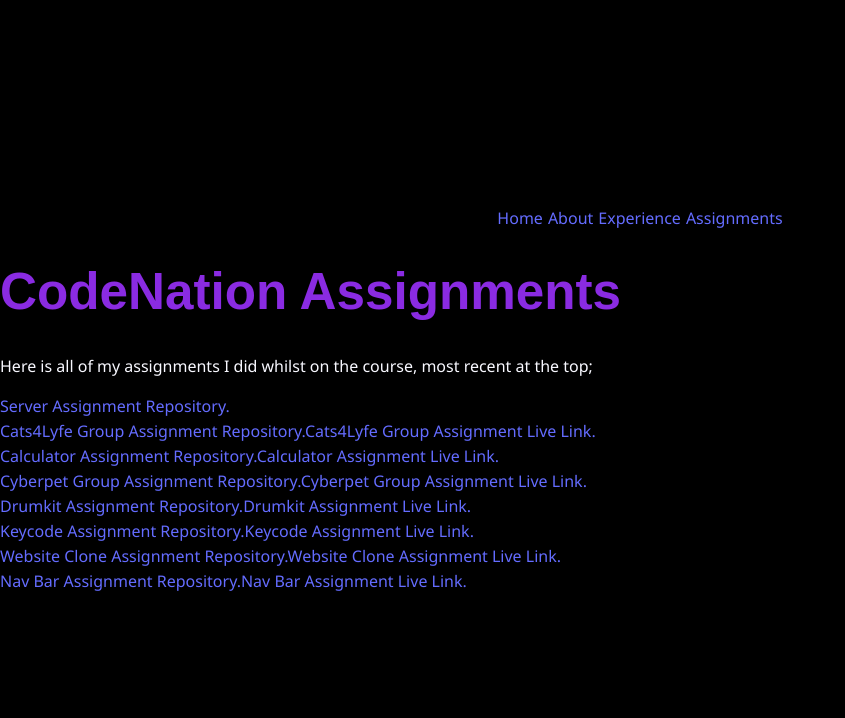
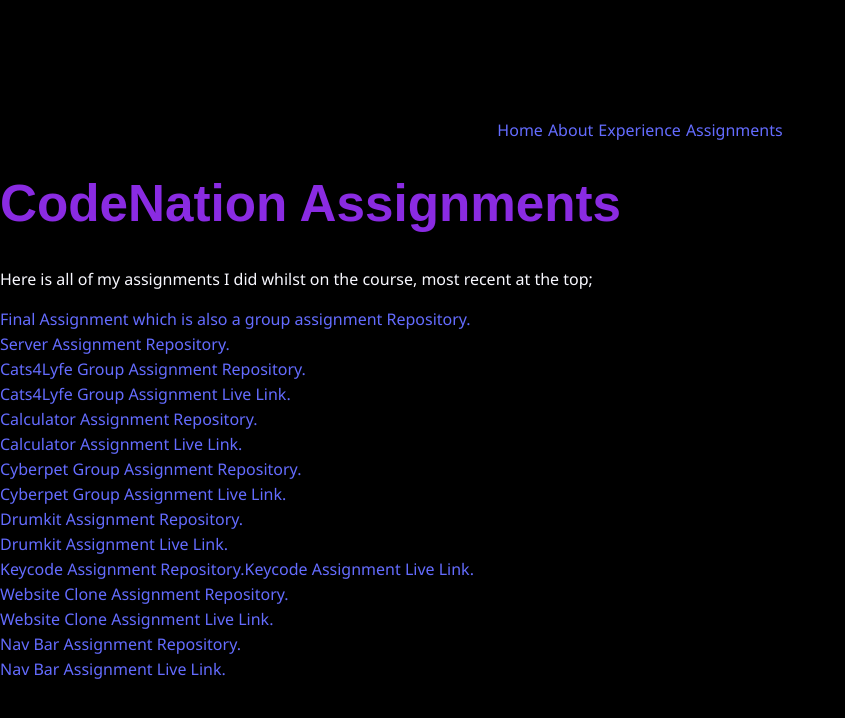
Before and after one commit to Kyle-Lawrenson/Portfolio-v2, a React (Vite) app: page /assignments in a window 1280 px wide. Shown: the top 718 px of the page, without its empty margins (0-845 px from the left). Built offline with nearby package versions, Linux system fonts and the light colour scheme.

Commit message:
Added my final assignment link

```diff
--- a/src/App.css
+++ b/src/App.css
@@ -54,6 +54,11 @@
   justify-content: space-evenly;
   color: #59C3C3;
   font-size: x-large;
+}
+
+.text-container{
+height: 100vh;
+/* width: 100vw; */
 }
 
 .photoshop {
--- a/src/Pages/Assignments.jsx
+++ b/src/Pages/Assignments.jsx
@@ -4,8 +4,17 @@
       <h1>CodeNation Assignments</h1>
       <p>
         Here is all of my assignments I did whilst on the course, most recent at
-        the top;{" "}
+        the top;
       </p>
+
+      <div>
+        <a
+          href="https://github.com/Kyle-Lawrenson/Final-project"
+          target="_blank"
+        >
+          Final Assignment which is also a group assignment Repository.
+        </a>
+        </div>
 
       <div>
         <a
@@ -17,9 +26,10 @@
       </div>
 
       <div>
-        <a href="https://github.com/markh-codenation/Cats4Lyfe" target="_blank">
+        <a href="https://github.com/Kyle-Lawrenson/Cats4Lyfe" target="_blank">
           Cats4Lyfe Group Assignment Repository.
         </a>
+        <div></div>
         <a href="https://cats4lyfe.netlify.app/" target="_blank">
           Cats4Lyfe Group Assignment Live Link.
         </a>
@@ -29,6 +39,7 @@
         <a href="https://github.com/Kyle-Lawrenson/calculator" target="_blank">
           Calculator Assignment Repository.
         </a>
+        <div></div>
         <a href="https://kyle-lawrenson.github.io/calculator/" target="_blank">
           Calculator Assignment Live Link.
         </a>
@@ -38,6 +49,7 @@
         <a href="https://github.com/Kyle-Lawrenson/cyberpet" target="_blank">
           Cyberpet Group Assignment Repository.
         </a>
+        <div></div>
         <a href="https://kyle-lawrenson.github.io/cyberpet/" target="_blank">
           Cyberpet Group Assignment Live Link.
         </a>
@@ -50,6 +62,7 @@
         >
           Drumkit Assignment Repository.
         </a>
+        <div></div>
         <a
           href="https://kyle-lawrenson.github.io/DrumkitChallenge/"
           target="_blank"
@@ -80,6 +93,7 @@
         >
           Website Clone Assignment Repository.
         </a>
+        <div></div>
         <a
           href="https://kyle-lawrenson.github.io/website_clone_assignment/"
           target="_blank"
@@ -95,6 +109,7 @@
         >
           Nav Bar Assignment Repository.
         </a>
+        <div></div>
         <a
           href="https://kyle-lawrenson.github.io/flexboxNavBarChallenge/"
           target="_blank"
--- a/src/Pages/Experience.jsx
+++ b/src/Pages/Experience.jsx
@@ -2,7 +2,7 @@
 
 const Experience = () => {
   return (
-    <div>
+    <div className="text-container">
       <h1>My experience</h1>
 
       <p>In college I learnt how to use the following software; </p>
```
